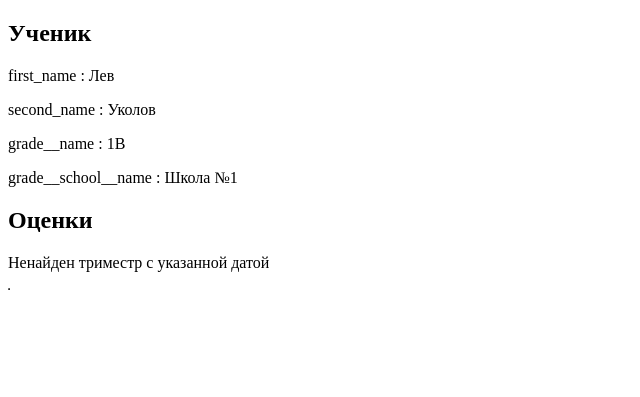
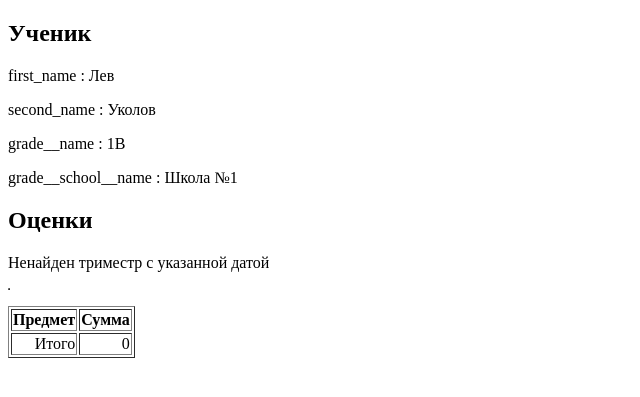
Before and after one commit to ru-Spicker/school-is-work, a Django app: page /2/ in a window 1280 px wide. Shown: the top 397 px of the page, without its empty margins (0-640 px from the left). Run offline with Django 3.2, Linux system fonts and the light colour scheme; data comes from the database, SQL or seed files in the repository; both versions use the stored data as it was after the commit.

Commit message:
Added earnings table build and output

```diff
--- a/school_is_work/school_marks/models.py
+++ b/school_is_work/school_marks/models.py
@@ -126,11 +126,20 @@ def get_marks(scholar, start_date, end_date, discipline=None):
 									date_of_mark__gte=start_date, date_of_mark__lte=end_date).values(
 									'discipline__name', 'date_of_mark', 'mark', 'cost').order_by('-date_of_mark')
 
-	print(marks)
+	earnings = {}
+	for mark in marks:
+		if mark['discipline__name'] in earnings:
+			earnings[mark['discipline__name']] += mark['cost']
+		else:
+			earnings[mark['discipline__name']] = mark['cost']
+	earnings['Итого'] = sum(earnings.values())
+
+	print(earnings)
+
 	table = {m['date_of_mark']: {} for m in marks}
 	for m in marks: table[m['date_of_mark']] = {m['discipline__name']: [] for m in marks}
 	for m in marks: table[m['date_of_mark']][m['discipline__name']].append(m['mark'])
 	for key, item in table.items():
 		print(str(key) + '\t' + repr(item))
 
-	return table
+	return table, earnings
--- a/school_is_work/school_marks/templates/school_marks/scholar_info.html
+++ b/school_is_work/school_marks/templates/school_marks/scholar_info.html
@@ -24,13 +24,25 @@
                 <tr>
                     <td>{{ date }}</td>
                     {% for value in markdict.values %}
-                        <td>{{ value|join:", " }}</td>
+                        <td align="center">{{ value|join:", " }}</td>
                     {% endfor %}
                 </tr>
             {% endfor %}
+
         {% else %}
         <p>Ненайден триместр с указанной датой</p>
         {% endif %}
     </table>
+<p></p>
+    <table border="1p">
+        <tr>
+            <th>Предмет</th><th>Сумма</th>
+        </tr>
+        {% for key, value in earnings.items %}
+            <tr {% if forloop.last%} align="right" {% endif %}>
+                <td>{{ key }}</td><td align="right">{{ value }}</td>
+            </tr>
+        {% endfor %}
+    </table>
 </body>
 </html>
--- a/school_is_work/school_marks/views.py
+++ b/school_is_work/school_marks/views.py
@@ -15,9 +15,9 @@ def scholar_info(request, scholar_id):
 	scholar = get_object_or_404(qs)
 	trimester = get_current_trimester()
 	if trimester:
-		marks = get_marks(scholar_id, trimester.start_date, trimester.end_date)
+		marks, earnings = get_marks(scholar_id, trimester.start_date, trimester.end_date)
 	print(scholar)
-	context = {'scholar': scholar, 'marks': marks}
+	context = {'scholar': scholar, 'marks': marks, 'earnings': earnings}
 	return render(request, 'school_marks/scholar_info.html', context)
 
 
```
Also changed, not shown: school_is_work/db.sqlite3.
